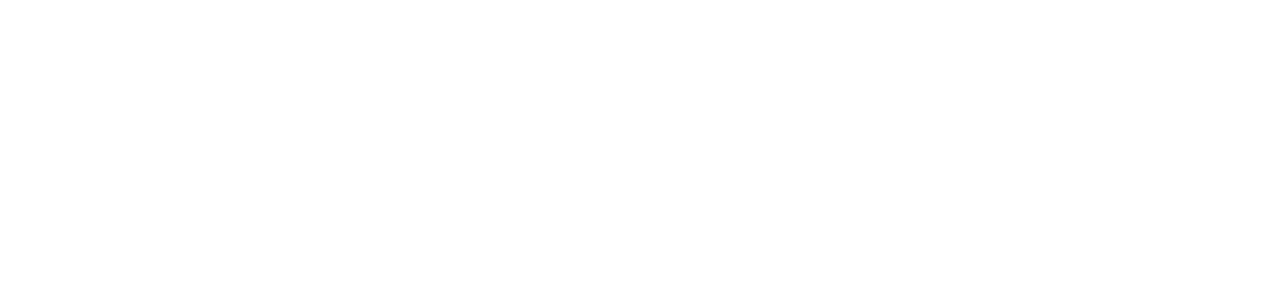
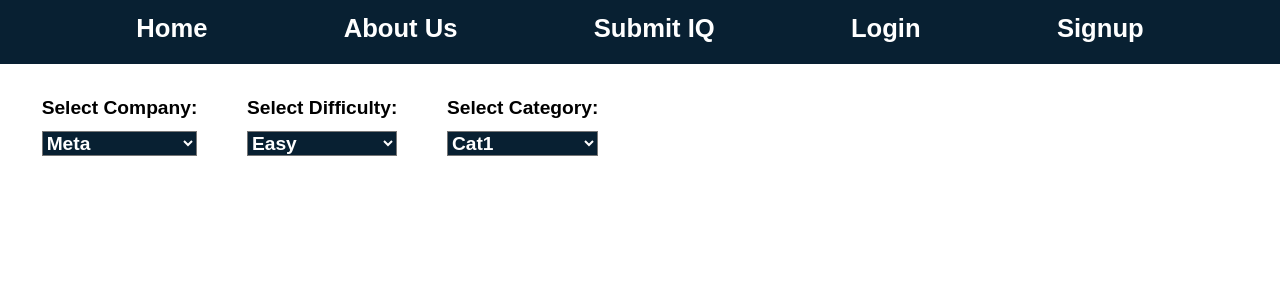
Before and after one commit to MAANGO-IQR/IQ-Review, a React app: page / in a window 1280 px wide. Before the commit this address had no page. Shown: the top 300 px of the page. Built offline with nearby package versions, Linux system fonts and the light colour scheme.

Commit message:
moved navbar to app

```diff
--- a/client/App.jsx
+++ b/client/App.jsx
@@ -3,16 +3,21 @@
 import CreateQuestionPage from './pages/CreateQuestionPage';
 import LoginPage from './pages/LoginPage';
 import SignupPage from './pages/SignupPage';
-
+import HomePage from './pages/HomePage';
+import AboutUs from './pages/AboutUs';
+import Navbar from './components/login/NavBar';
 function App() {
   return (
+    <>
+    <Navbar></Navbar>
       <Routes>
-        {/* <Route path='/aboutus' element={<AboutUs />} /> */}
+        <Route path='/aboutus' element={<AboutUs />} />
         <Route path='/login' element={<LoginPage />} />
         <Route path='/signup' element={<SignupPage />} />
         <Route path='/iq' element={<CreateQuestionPage />} />
-        {/* <Route path='/' element={<HomePage />} />  */}
+        <Route path='/' element={<HomePage />} />
       </Routes>
+      </>
     );
 }
 export default App;
--- a/client/pages/homePage.jsx
+++ b/client/pages/HomePage.jsx
@@ -9,11 +9,14 @@
 
         function HomePage(){
             return(
+            <>
+
             <div className='homeContainer'>
                <MangoSelect></MangoSelect>
                <DifficultySelect></DifficultySelect>
                <CategorySelect></CategorySelect>
             </div>
+            </>
             )
         }
         export default HomePage;
--- a/client/style.css
+++ b/client/style.css
@@ -16,6 +16,51 @@
     flex-direction: column;
 }
 
+/* .border {
+    border: 2px solid blue;
+} */
+body {
+    margin-top: 0;
+    margin-left: 0;
+    margin-right: 0;
+
+}
+
+.homeContainer {
+
+    display: flex;
+    margin-top: auto;
+    ;
+    gap: 1vh;
+    justify-content: space-evenly;
+    align-items: center;
+    height: 30vh;
+    width: 50vw;
+
+}
+
+select{
+    display: flex;
+    justify-content: space-around;
+
+    width: 100%;
+    height: 100%;
+    font-size: 1.5vw;
+    font-family: 'Red Hat Display', sans-serif;
+    font-weight: 600;
+    color: white;
+    background-color: #082032;
+
+
+
+}
+
+h1{
+    font-family: 'Red Hat Display', sans-serif;
+    font-weight: 800;
+    font-size: 1.5vw;
+    color: rgb(0, 0, 0);
+}
 /* MARGIN  */
 /* Block (Top/Bottom) */
 .mb-sm {
```
Also changed, not shown: client/components/login/NavBar.jsx (renamed from client/components/login/nav.jsx), client/pages/AboutUs.jsx (renamed from client/pages/aboutUs.jsx).
